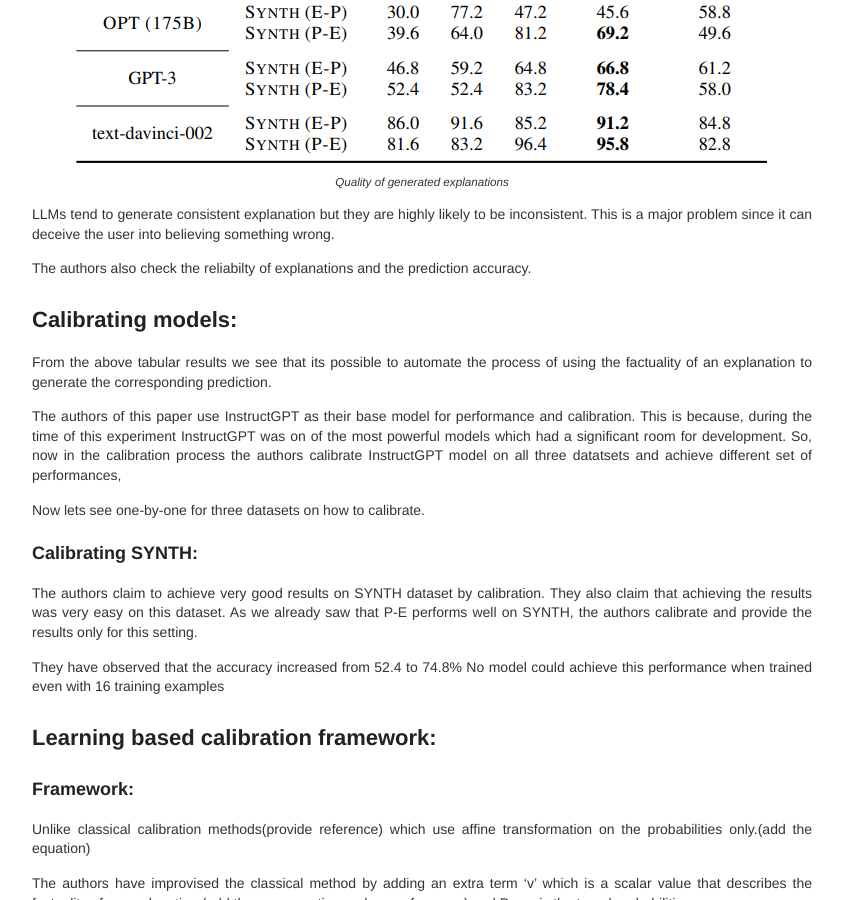
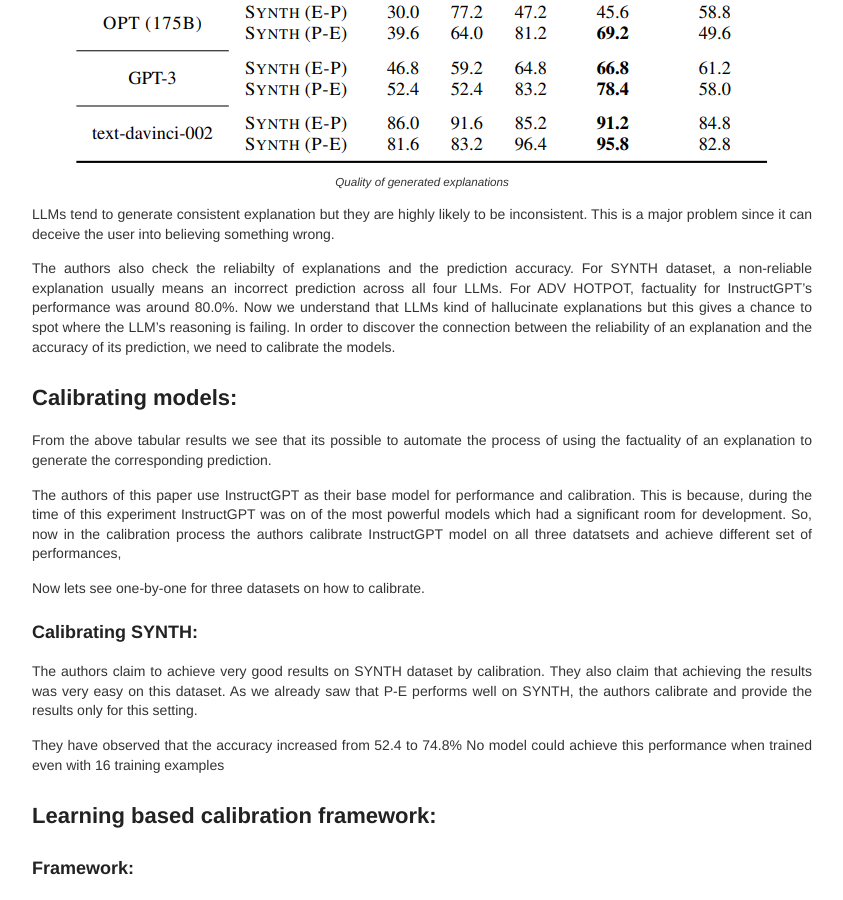
Before and after one commit to deepsthewarrior/deepsthewarrior.github.io, a Jekyll site: the page built from _posts/2023-2-14-Seminar-Report.md, in a window 1280 px wide and 900 px high, scrolled down 4611 px. Shown: the whole window, without its empty margins (218-1061 px from the left). Built offline with Jekyll 4.4.1, drawn with Linux system fonts in a browser that asks for light colours.

Commit message:
Update 2023-2-14-Seminar-Report.md

```diff
--- a/_posts/2023-2-14-Seminar-Report.md
+++ b/_posts/2023-2-14-Seminar-Report.md
@@ -123,7 +123,7 @@
 
 LLMs tend to generate consistent explanation but they are highly likely to be inconsistent. This is a major problem since it can deceive the user into believing something wrong.
 
-The authors also check the reliabilty of explanations and the prediction accuracy.
+The authors also check the reliabilty of explanations and the prediction accuracy. For SYNTH dataset, a non-reliable explanation usually means an incorrect prediction across all four LLMs. For ADV HOTPOT, factuality for InstructGPT's performance was around 80.0%. Now we understand that LLMs kind of hallucinate explanations but this gives a chance to spot where the LLM's reasoning is failing. In order to discover the connection between the reliability of an explanation and the accuracy of its prediction, we need to calibrate the models.
 
 ## Calibrating models:
 
```
